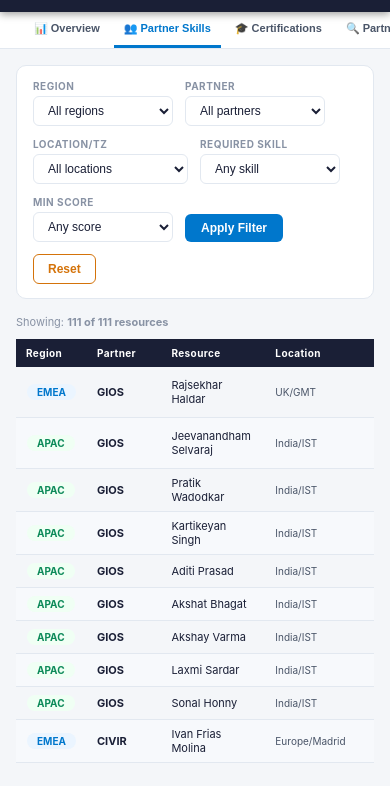
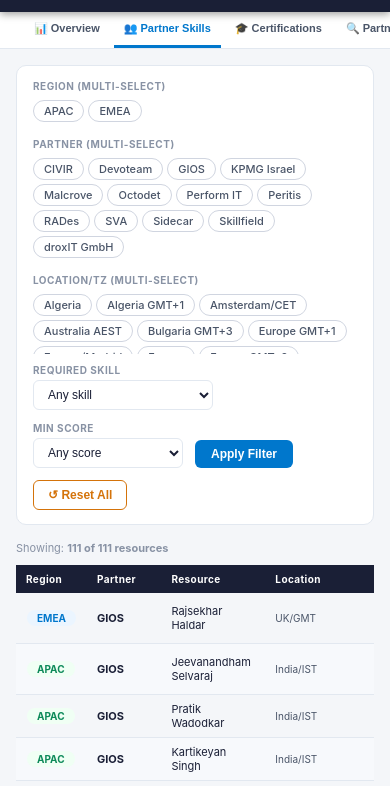
Before and after one commit to supriyanaroor-cpu/elastic-partner-dashboard, a plain HTML site: page index.html in a window 390 px wide. Both pictures are taken after a click on the button "👥 Partner Skills". Shown: the part 40-826 px from the top of the page. Drawn offline with Linux system fonts and the light colour scheme.

Commit message:
Multi-select chips for Partner Skills + Partner Analysis dropdown

```diff
--- a/index.html
+++ b/index.html
@@ -154,6 +154,13 @@
   .nb{padding:10px 10px;font-size:11px}
   .sec{padding:16px}
 }
+
+/* ── Multi-select chips ── */
+.chip-group{display:flex;flex-wrap:wrap;gap:4px}
+.chip-item{padding:3px 10px;border-radius:12px;border:1.5px solid #D0D5E0;background:#fff;
+           color:#4A5568;font-size:11px;cursor:pointer;user-select:none;transition:all .12s;font-weight:500}
+.chip-item:hover{border-color:#0077CC;color:#0077CC;background:#EBF5FF}
+.chip-item.active{background:#0077CC;border-color:#0077CC;color:#fff;font-weight:700}
 </style>
 </head>
 <body>
@@ -440,30 +447,41 @@
 // ══════════════════════════════════════════════════════════════════════════════
 // TAB 2: PARTNER SKILLS (Resources & Skills with filters)
 // ══════════════════════════════════════════════════════════════════════════════
+// Track multi-select state
+const selRg=new Set(), selPt=new Set(), selLc=new Set();
+
+function mkChips(containerId, values, stateSet){
+  const el=document.getElementById(containerId);
+  values.forEach(v=>{
+    const c=document.createElement('div');
+    c.className='chip-item';
+    c.textContent=v;
+    c.onclick=()=>{
+      c.classList.toggle('active');
+      if(c.classList.contains('active')) stateSet.add(v);
+      else stateSet.delete(v);
+      applySkillFilter();
+    };
+    el.appendChild(c);
+  });
+}
+
 function buildSkillFilters(){
-  const rSel = document.getElementById('f-region');
-  const pSel = document.getElementById('f-partner');
-  const lSel = document.getElementById('f-loc');
   const skSel = document.getElementById('f-skill');
-  const scSel = document.getElementById('f-score');
-
-  REGS.forEach(r=>{ const o=document.createElement('option');o.value=r;o.textContent=r;rSel.appendChild(o); });
-  PARS.forEach(p=>{ const o=document.createElement('option');o.value=p;o.textContent=p;pSel.appendChild(o); });
-  LOCS.slice(0,30).forEach(l=>{ const o=document.createElement('option');o.value=l;o.textContent=l;lSel.appendChild(o); });
   SK_KEYS.forEach((k,i)=>{ const o=document.createElement('option');o.value=k;o.textContent=SK_LABELS[i];skSel.appendChild(o); });
+  mkChips('chips-rg', REGS, selRg);
+  mkChips('chips-pt', PARS, selPt);
+  mkChips('chips-lc', LOCS.slice(0,25), selLc);
 }
 
 function applySkillFilter(){
-  const region  = document.getElementById('f-region').value;
-  const partner = document.getElementById('f-partner').value;
-  const loc     = document.getElementById('f-loc').value;
   const skill   = document.getElementById('f-skill').value;
   const minScore= parseInt(document.getElementById('f-score').value)||0;
 
   let data = D;
-  if(region)  data = data.filter(d=>d.r===region);
-  if(partner) data = data.filter(d=>d.p===partner);
-  if(loc)     data = data.filter(d=>d.loc===loc);
+  if(selRg.size>0)  data = data.filter(d=>selRg.has(d.r));
+  if(selPt.size>0)  data = data.filter(d=>selPt.has(d.p));
+  if(selLc.size>0)  data = data.filter(d=>selLc.has(d.loc));
   if(skill && minScore>0) data = data.filter(d=>(d.s[skill]||0)>=minScore);
 
   const showKeys = skill ? [skill] :
@@ -504,9 +522,10 @@
 }
 
 function resetSkillFilter(){
-  ['f-region','f-partner','f-loc','f-skill','f-score'].forEach(id=>{
-    document.getElementById(id).value='';
-  });
+  selRg.clear(); selPt.clear(); selLc.clear();
+  document.querySelectorAll('.chip-item').forEach(c=>c.classList.remove('active'));
+  document.getElementById('f-skill').value='';
+  document.getElementById('f-score').value='0';
   applySkillFilter();
 }
 
@@ -625,6 +644,8 @@
 // ══════════════════════════════════════════════════════════════════════════════
 function buildPartnerAnalysis(){
   const container = document.getElementById('pa-cards');
+  const paSel = document.getElementById('pa-select');
+  PARS.forEach(p=>{ const o=document.createElement('option');o.value=p;o.textContent=p;paSel.appendChild(o); });
   let html = '';
 
   PARS.forEach((p,pi)=>{
@@ -645,7 +666,7 @@
     const strengths = skillAvgs.filter(x=>x.v>=3.5).sort((a,b)=>b.v-a.v).slice(0,5);
     const gaps = skillAvgs.filter(x=>x.v<2.0 && x.v>=0).sort((a,b)=>a.v-b.v).slice(0,5);
 
-    html += `<div class="partner-card" style="border-left-color:${col}">
+    html += `<div class="partner-card" style="border-left-color:${col}" data-partner="${p}">
       <div class="pc-name">${p}</div>
       <div class="pc-region"><span class="region-pill ${region==='EMEA'?'r-emea':'r-apac'}">${region}</span></div>
       <div class="pc-stats">
@@ -826,6 +847,17 @@
 // ══════════════════════════════════════════════════════════════════════════════
 // INIT
 // ══════════════════════════════════════════════════════════════════════════════
+function filterPartnerCards(){
+  const sel = document.getElementById('pa-select').value;
+  document.querySelectorAll('.partner-card').forEach(card=>{
+    if(!sel || card.dataset.partner===sel){
+      card.style.display='';
+    } else {
+      card.style.display='none';
+    }
+  });
+}
+
 window.addEventListener('DOMContentLoaded',()=>{
   buildOverview();
   buildSkillFilters();
@@ -863,24 +895,28 @@
 
 <!-- ══ PARTNER SKILLS ════════════════════════════════════════════════════════ -->
 <section id="s-rs" class="sec">
-  <div class="fbar">
-    <div class="fg">
-      <div class="fl">Region</div>
-      <select id="f-region"><option value="">All regions</option></select>
+  <!-- Multi-select filter bar -->
+  <div class="fbar" style="flex-direction:column;gap:10px">
+    <div style="display:flex;flex-wrap:wrap;gap:16px;align-items:flex-start">
+      <div class="fg" style="min-width:200px">
+        <div class="fl">Region (multi-select)</div>
+        <div id="chips-rg" class="chip-group" style="margin-top:4px"></div>
       </div>
-    <div class="fg">
-      <div class="fl">Partner</div>
-      <select id="f-partner"><option value="">All partners</option></select>
+      <div class="fg" style="flex:2;min-width:300px">
+        <div class="fl">Partner (multi-select)</div>
+        <div id="chips-pt" class="chip-group" style="margin-top:4px"></div>
       </div>
-    <div class="fg">
-      <div class="fl">Location/TZ</div>
-      <select id="f-loc"><option value="">All locations</option></select>
+      <div class="fg" style="flex:2;min-width:300px">
+        <div class="fl">Location/TZ (multi-select)</div>
+        <div id="chips-lc" class="chip-group" style="margin-top:4px;max-height:60px;overflow-y:auto"></div>
       </div>
-    <div class="fg">
+    </div>
+    <div style="display:flex;flex-wrap:wrap;gap:12px;align-items:flex-end">
+      <div class="fg" style="min-width:180px">
         <div class="fl">Required Skill</div>
         <select id="f-skill"><option value="">Any skill</option></select>
       </div>
-    <div class="fg">
+      <div class="fg" style="min-width:150px">
         <div class="fl">Min Score</div>
         <select id="f-score">
           <option value="0">Any score</option>
@@ -891,7 +927,8 @@
         </select>
       </div>
       <button class="btn-filter" onclick="applySkillFilter()">Apply Filter</button>
-    <button class="btn-reset" onclick="resetSkillFilter()">Reset</button>
+      <button class="btn-reset" onclick="resetSkillFilter()">↺ Reset All</button>
+    </div>
   </div>
   <div style="font-size:11px;color:#8892A4;margin-bottom:10px">
     Showing: <strong id="rs-count">111 of 111 resources</strong>
@@ -914,8 +951,16 @@
 
 <!-- ══ PARTNER ANALYSIS ══════════════════════════════════════════════════════ -->
 <section id="s-pa" class="sec">
-  <div style="font-size:12px;color:#4A5568;margin-bottom:16px">
-    Skill strengths and gaps per partner — use this to identify which partner to engage for specific project requirements.
+  <div style="display:flex;align-items:center;gap:12px;margin-bottom:16px;flex-wrap:wrap">
+    <div class="fg" style="min-width:220px">
+      <div class="fl">Select Partner</div>
+      <select id="pa-select" onchange="filterPartnerCards()" style="font-size:13px;padding:7px 12px;border-radius:7px;border:2px solid #0077CC;font-weight:600;color:#0077CC">
+        <option value="">All Partners</option>
+      </select>
+    </div>
+    <div style="font-size:11px;color:#8892A4;padding-top:18px">
+      Select a partner to view their detailed skill analysis
+    </div>
   </div>
   <div style="display:grid;grid-template-columns:repeat(auto-fill,minmax(320px,1fr));gap:14px;margin-bottom:24px"
        id="pa-cards"></div>
```
Lines whose indentation alone changed are shown as unchanged.
